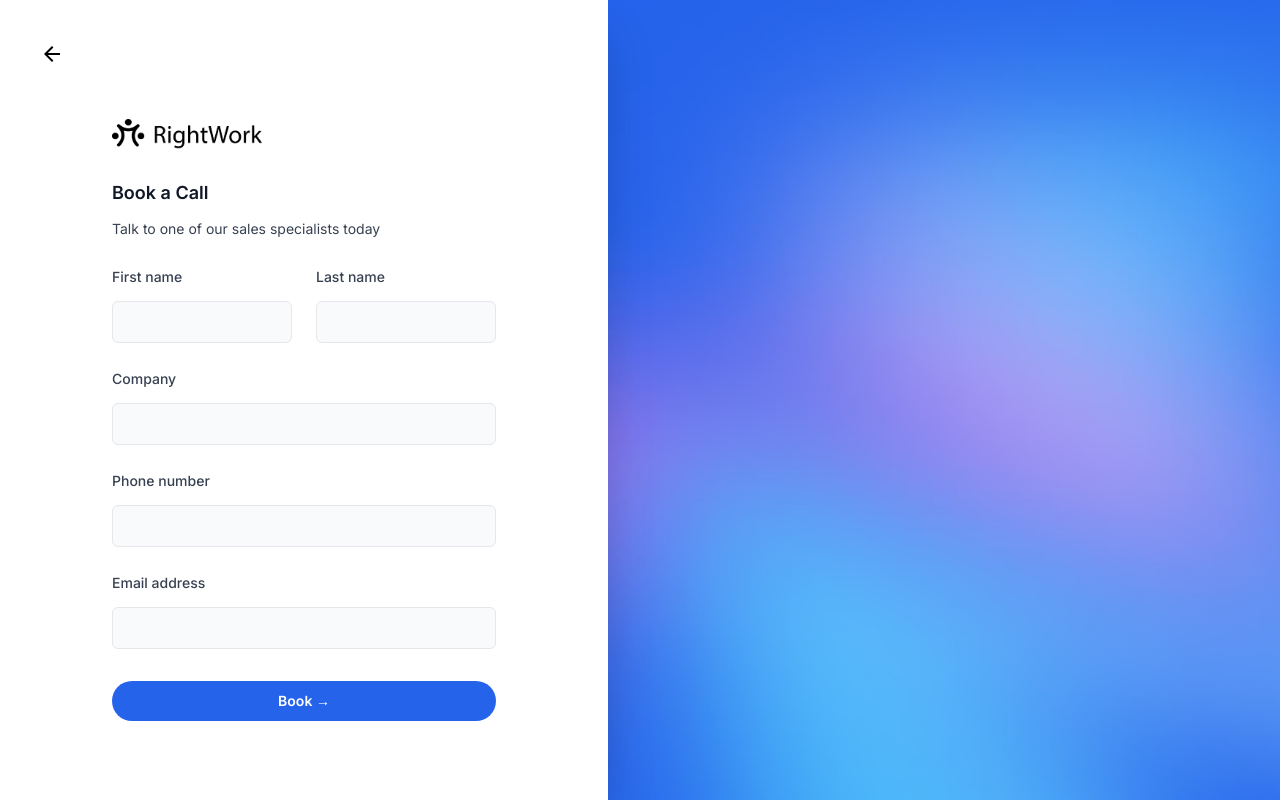
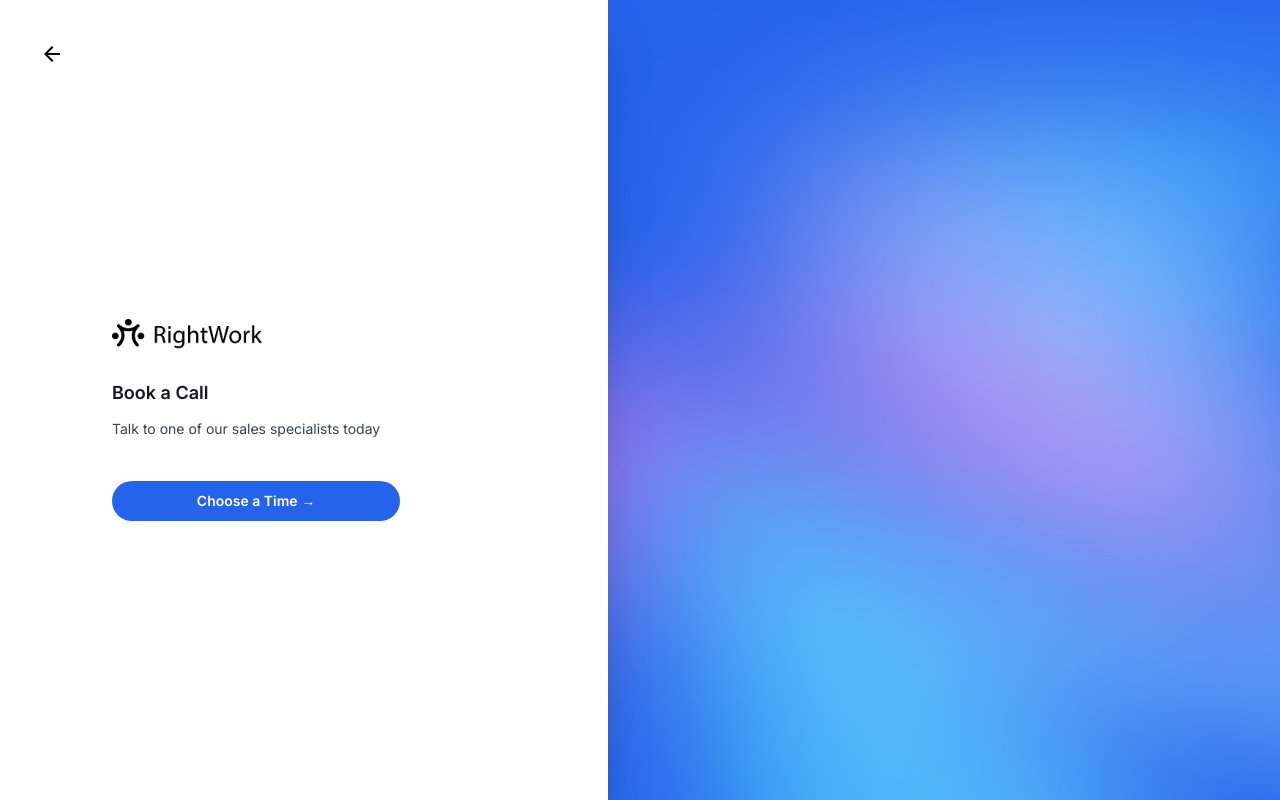
Before and after one commit to colin-stewart22/rightwork_landing_page2, a Next.js app: page /register in a window 1280 px wide. Built offline with nearby package versions, Linux system fonts and the light colour scheme.

Commit message:
Made navigation links direct

```diff
--- a/src/components/Header.jsx
+++ b/src/components/Header.jsx
@@ -91,12 +91,12 @@ function MobileNavigation() {
             <MobileNavLink href="#pricing">Pricing</MobileNavLink>
             <MobileNavLink href="#faq">FAQ</MobileNavLink>
             <hr className="m-2 border-slate-300/40" />
-            <MobileNavLink href="/rightstandards">RightSpark <WorkspacesIcon /></MobileNavLink>
+            <MobileNavLink href="/rightstandards">RightStandards<WorkspacesIcon /></MobileNavLink>
             <MobileNavLink href="/rightspark">RightSpark <FlareIcon /></MobileNavLink>
             <MobileNavLink href="/rightwait">RightWait <ScheduleIcon /></MobileNavLink>
             <hr className="m-2 border-slate-300/40" />
-            <MobileNavLink href="/register">Contact Sales</MobileNavLink>
-            <MobileNavLink href="/login">Sign in</MobileNavLink>
+            <MobileNavLink href="https://meetings.hubspot.com/colin-mac-stewart1">Contact Sales</MobileNavLink>
+            <MobileNavLink href="https://getrightwork.dev/">Sign in</MobileNavLink>
           </Popover.Panel>
         </Transition.Child>
       </Transition.Root>
@@ -239,10 +239,10 @@ export function Header() {
           </div>
           <div className="flex items-center gap-x-5 md:gap-x-8">
             <div className="hidden md:block">
-              <NavLink href="/login">Sign in</NavLink>
+              <NavLink href="https://getrightwork.dev/">Sign in</NavLink>
             </div>
             <div className="hidden sm:block">
-              <Button href="/register" color="blue">
+              <Button href="https://meetings.hubspot.com/colin-mac-stewart1" target="_blank" color="blue">
                 <span>
                   Contact Sales
                 </span>
--- a/src/pages/register.jsx
+++ b/src/pages/register.jsx
@@ -92,7 +92,21 @@ export default function Register() {
             </p>
           </div>
         </div>
-        <form
+        <div className="col-span-full mt-10">
+          <a href="https://meetings.hubspot.com/colin-mac-stewart1" rel="noreferrer" target="_blank">
+            <Button
+              type="submit"
+              variant="solid"
+              color="blue"
+              className="w-3/4"
+            >
+              <span>
+                Choose a Time <span aria-hidden="true">&rarr;</span>
+              </span>
+            </Button>
+          </a>
+        </div>
+        {/* <form
           action="#"
           className="mt-6 grid grid-cols-1 gap-y-6 gap-x-6 sm:grid-cols-2"
           onSubmit={handleSubmit}
@@ -162,7 +176,7 @@ export default function Register() {
               </span>
             </Button>
           </div>
-        </form>
+        </form> */}
       </AuthLayout>
     </>
   )
```
